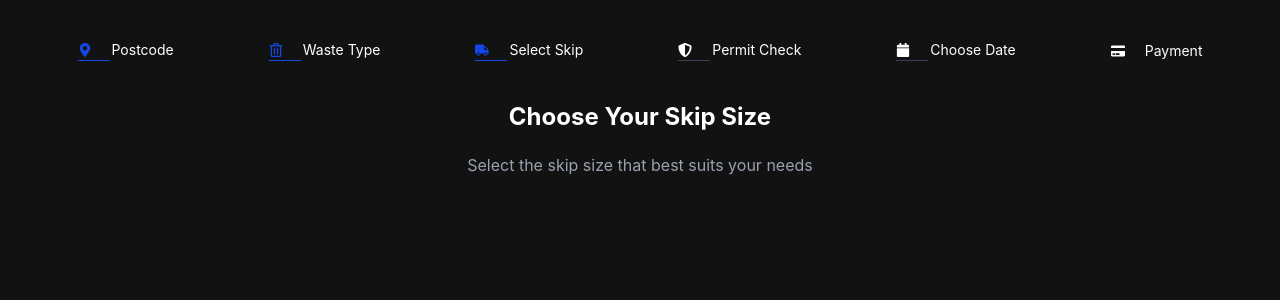
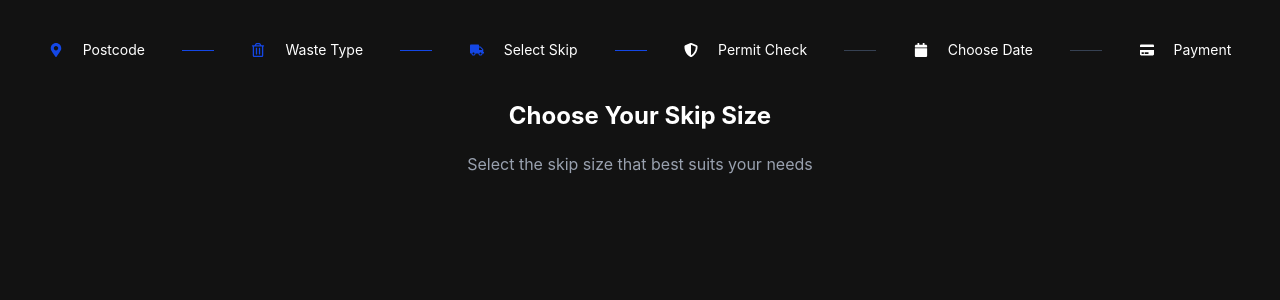
Before and after one commit to 8octa/react-coding-challange, a React (Vite) app: page / in a window 1280 px wide. Shown: the top 300 px of the page. Built offline with nearby package versions, Linux system fonts and the light colour scheme.

Commit message:
Update Navbar.jsx

```diff
--- a/src/components/Navbar.jsx
+++ b/src/components/Navbar.jsx
@@ -25,7 +25,7 @@ const Navbar = () => {
       {icons.map(({ id, text, active, hr }) => {
         const IconComponent = iconComponents[id];
         return (
-          <div key={id}>
+          <React.Fragment key={id}>
             <div
               className={`${
                 active ? "cursor-pointer" : "cursor-not-allowed"
@@ -43,7 +43,7 @@ const Navbar = () => {
                 }`}
               />
             )}
-          </div>
+          </React.Fragment>
         );
       })}
     </section>
```
